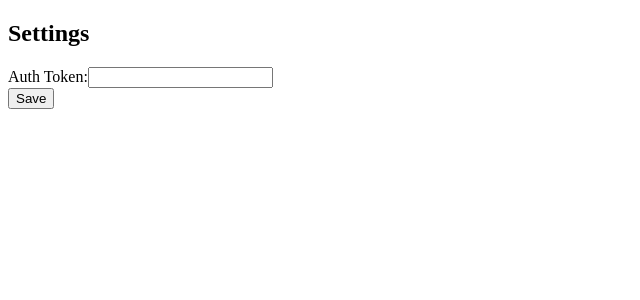
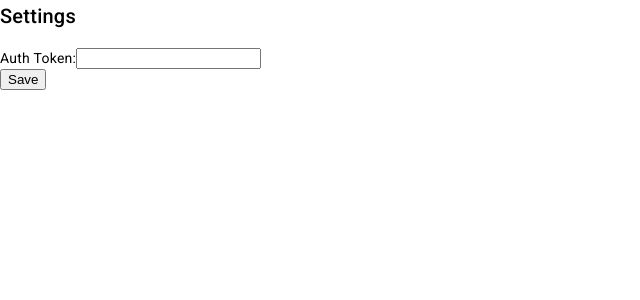
Before and after one commit to KaposiOli/employee-management-homework, an Angular app: page /settings in a window 1280 px wide. Shown: the top 300 px of the page, without its empty margins (0-640 px from the left). Built offline with nearby package versions, Linux system fonts and the light colour scheme.

Commit message:
chore(*): styling

```diff
--- a/src/index.html
+++ b/src/index.html
@@ -6,8 +6,10 @@
   <base href="/">
   <meta name="viewport" content="width=device-width, initial-scale=1">
   <link rel="icon" type="image/x-icon" href="favicon.ico">
+  <link href="https://fonts.googleapis.com/css2?family=Roboto:wght@300;400;500&display=swap" rel="stylesheet">
+  <link href="https://fonts.googleapis.com/icon?family=Material+Icons" rel="stylesheet">
 </head>
-<body>
+<body class="mat-typography">
   <app-root></app-root>
 </body>
 </html>
--- a/src/styles.scss
+++ b/src/styles.scss
@@ -1 +1,4 @@
 /* You can add global styles to this file, and also import other style files */
+
+html, body { height: 100%; }
+body { margin: 0; font-family: Roboto, "Helvetica Neue", sans-serif; }
```
